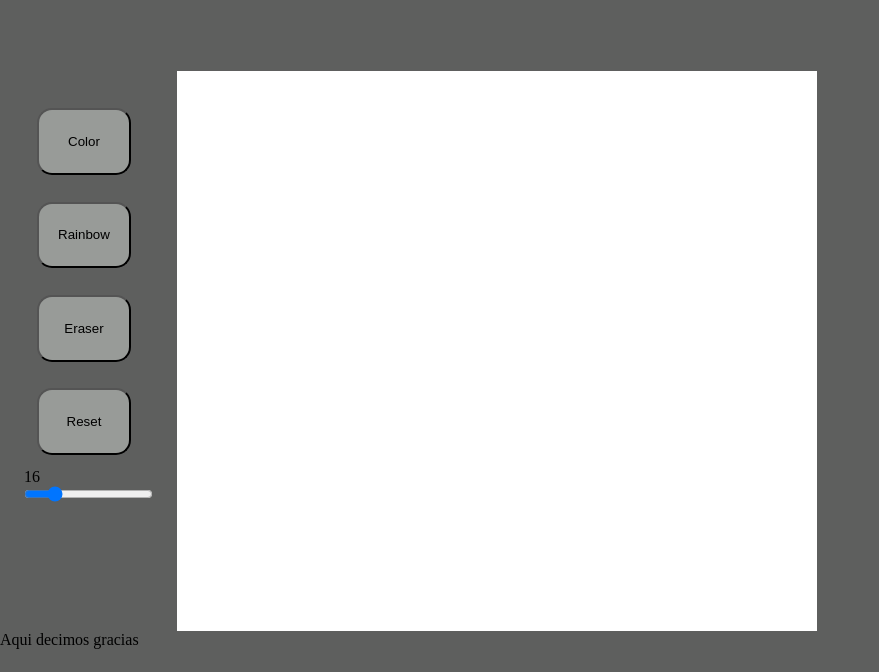
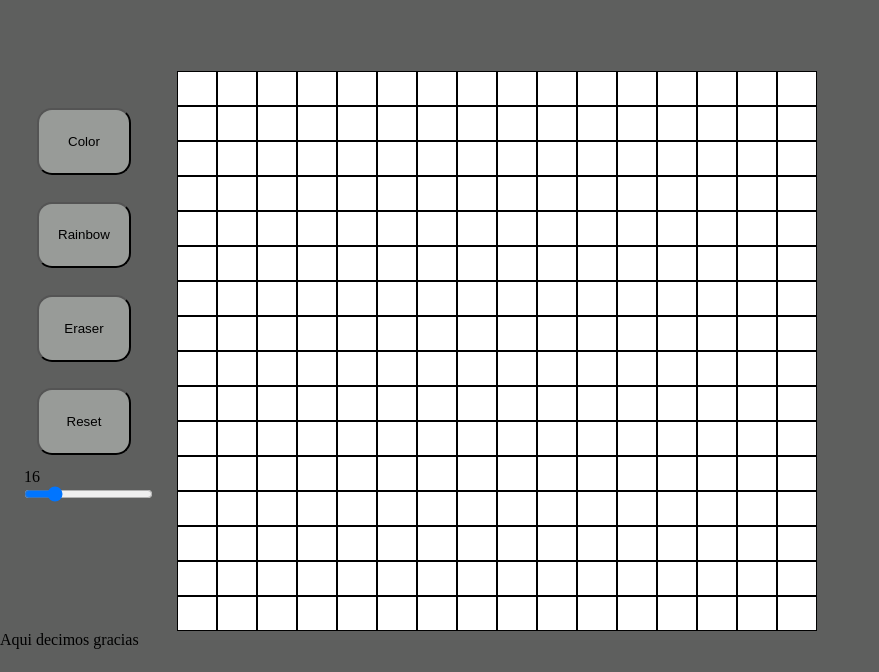
Before and after one commit to FranSabt/etch-a-sketch, a plain HTML site: page index.html in a window 1280 px wide. Shown: the part 128-800 px from the top of the page, without its empty margins (0-879 px from the left). Drawn offline with Linux system fonts and the light colour scheme.

Commit message:
needs to work when the grid size is changed

```diff
--- a/index.css
+++ b/index.css
@@ -17,7 +17,7 @@
 .control-container{
     display: flex;
     flex-direction: column;
-    padding: 1.5em
+    padding: 1.5em;
 }
 
 .btn{
@@ -42,5 +42,5 @@
 
 .box{
     border: 1px solid rgb(0, 0, 0);
-    background-color: brown;
+    background-color: transparent
 }
--- a/index.html
+++ b/index.html
@@ -29,6 +29,6 @@
 
     </main>
     <footer>Aqui decimos gracias</footer>
-    <script src="./index.js"></script>
 </body>
+<script src="./index.js"></script>
 </html>
--- a/index.js
+++ b/index.js
@@ -1,3 +1,7 @@
+window.onload = () =>{
+// grid
+
+
     let defaultSize = 16;
     let size;
 
@@ -18,7 +22,6 @@ gridVal.oninput = function() {
     gridVal.onchange = function() {
         setZero();
         let z = this.value;
-    console.log(z)
         document.getElementById("grid").style.gridTemplateColumns = `repeat(${z}, 1fr)`
         document.getElementById("grid").style.gridTemplateRows = `repeat(${z}, 1fr)`
 
@@ -27,11 +30,28 @@ gridVal.onchange = function() {
             const element = document.createElement("div");
             const newDiv = document.getElementById("grid");
             newDiv.appendChild(element).className = "box"
-        newDiv.appendChild(element).textContent = `${i}`
+            newDiv.appendChild(element).attributes = 'onclick="colorR()"'
 
 
         }
     }
+
+    function def() {
+        setZero();
+        let z = 16;
+        document.getElementById("grid").style.gridTemplateColumns = `repeat(${z}, 1fr)`
+        document.getElementById("grid").style.gridTemplateRows = `repeat(${z}, 1fr)`
+
+        for(let i = 1; i <= (z * z) ; i++){
+            console.log(i)
+            const element = document.createElement("div");
+            const newDiv = document.getElementById("grid");
+            newDiv.appendChild(element).className = "box"
+
+
+        }
+    }
+
 
     const setZero = () => {
         let element = document.getElementById("grid");
@@ -40,22 +60,24 @@ const setZero = () => {
         }
     }
 
-/*
-gridVal.oninput = function() {
-    output.innerHTML = this.value;
-    let size = gridVal.value; //Works! It give us a value to work
-    console.log(size)
-    document.getElementById("grid").style.gridTemplateColumns = `repeat(${size}, 1fr)`
-    document.getElementById("grid").style.gridTemplateRows = `repeat(${size}, 1fr)`
-    const element = document.createElement("div");
-    for(let i = 0; i < size; i++){
-        console.log(i)
-        const newDiv = document.getElementById("grid");
-        newDiv.appendChild(element).className = "box"
-        newDiv.appendChild(element).textContent = `${i}`
-        //newDiv
+    def();
 
+// Rainbow
+
+    // solo se está ejecutando en el default
+    const rbColor = () => {
+        return Math.floor(Math.random() * 16777217 + 1);
     }
-    size = 0;
+
+    const boxes = document.getElementsByClassName('box'); //quizas un while solucione esto
+    console.log(boxes); // 👉️ [div.box, div.box, div.box]
+
+    // ✅ addEventListener to all boxes
+    for (const box of boxes) {
+    box.addEventListener('click', function onClick() {
+        color = '#' + rbColor();
+        console.log(color)
+        box.style.backgroundColor = `${color}`
+    });
     }
-*/
+}
```
Lines whose indentation alone changed are shown as unchanged.
